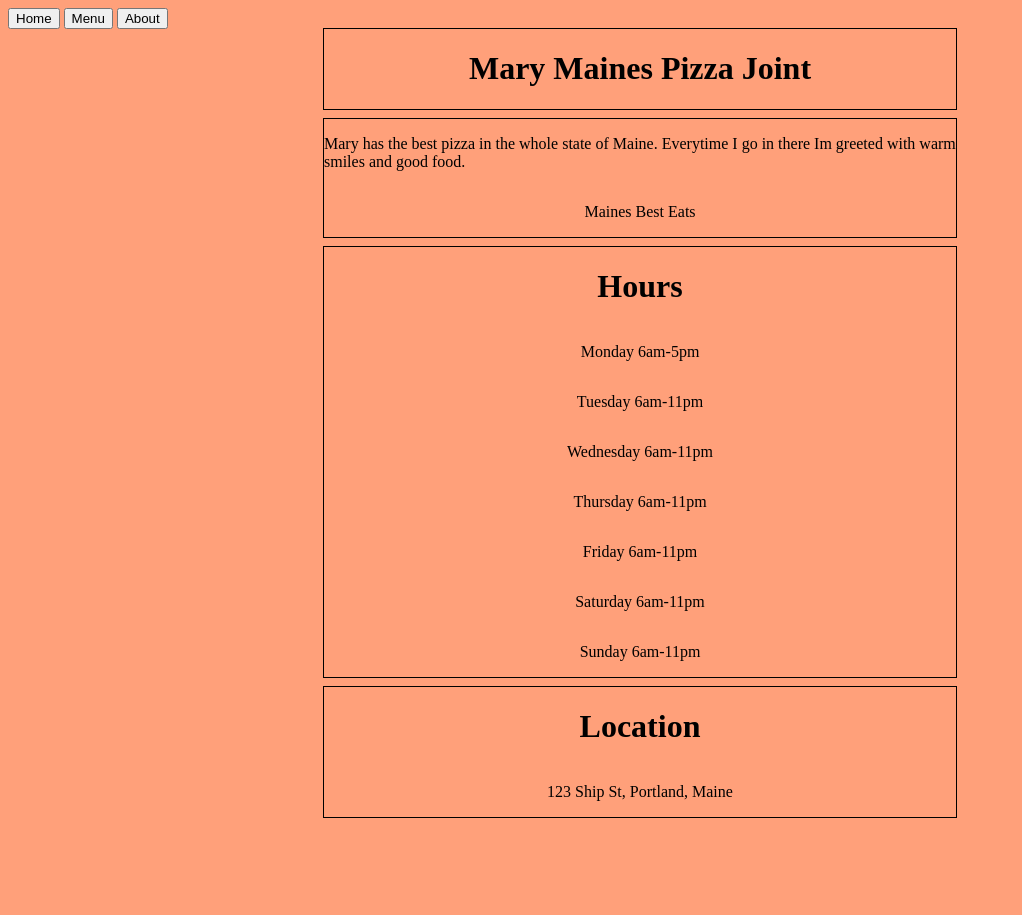
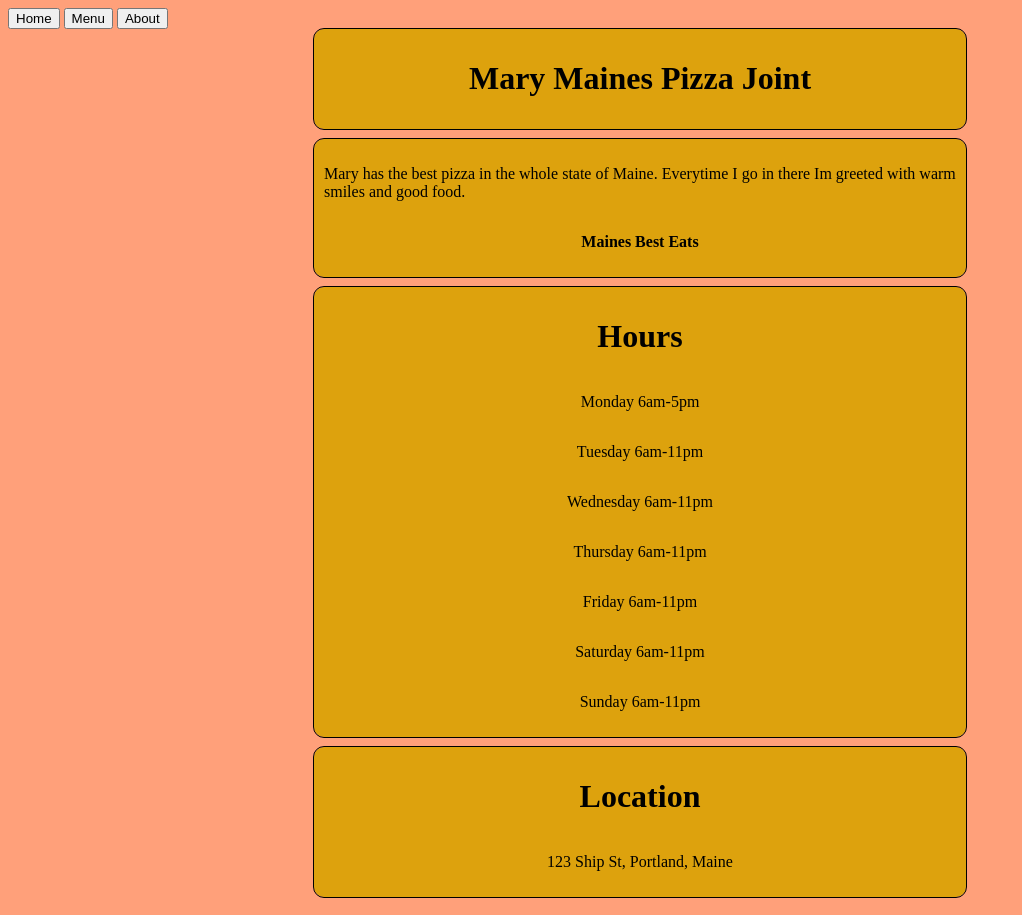
Before and after one commit to HopliteRPG/restaurant-page, a website built with webpack: page src/template.html in a window 1280 px wide. Shown: the whole page, without its empty margins (0-1022 px from the left). Before the commit the page ends 835 px from the top, so only its background shows below. Built offline with nearby package versions, Linux system fonts and the light colour scheme.

Commit message:
added a background and border radius to child divs of #content

```diff
--- a/src/styles.css
+++ b/src/styles.css
@@ -12,8 +12,12 @@
     display: flex;
     flex-direction:column ;
     align-items: center;
+    background-color: rgb(221, 162, 13);
+    padding: 10px;
+    border-radius: 10px;
+}
 
-}
+
 
 h1{
     display: flex;
@@ -28,3 +32,9 @@ h1{
 body{
     background-color: lightsalmon;
 }
+
+
+
+.descriptionReviewerP{
+    font-weight: bold;
+}
```
